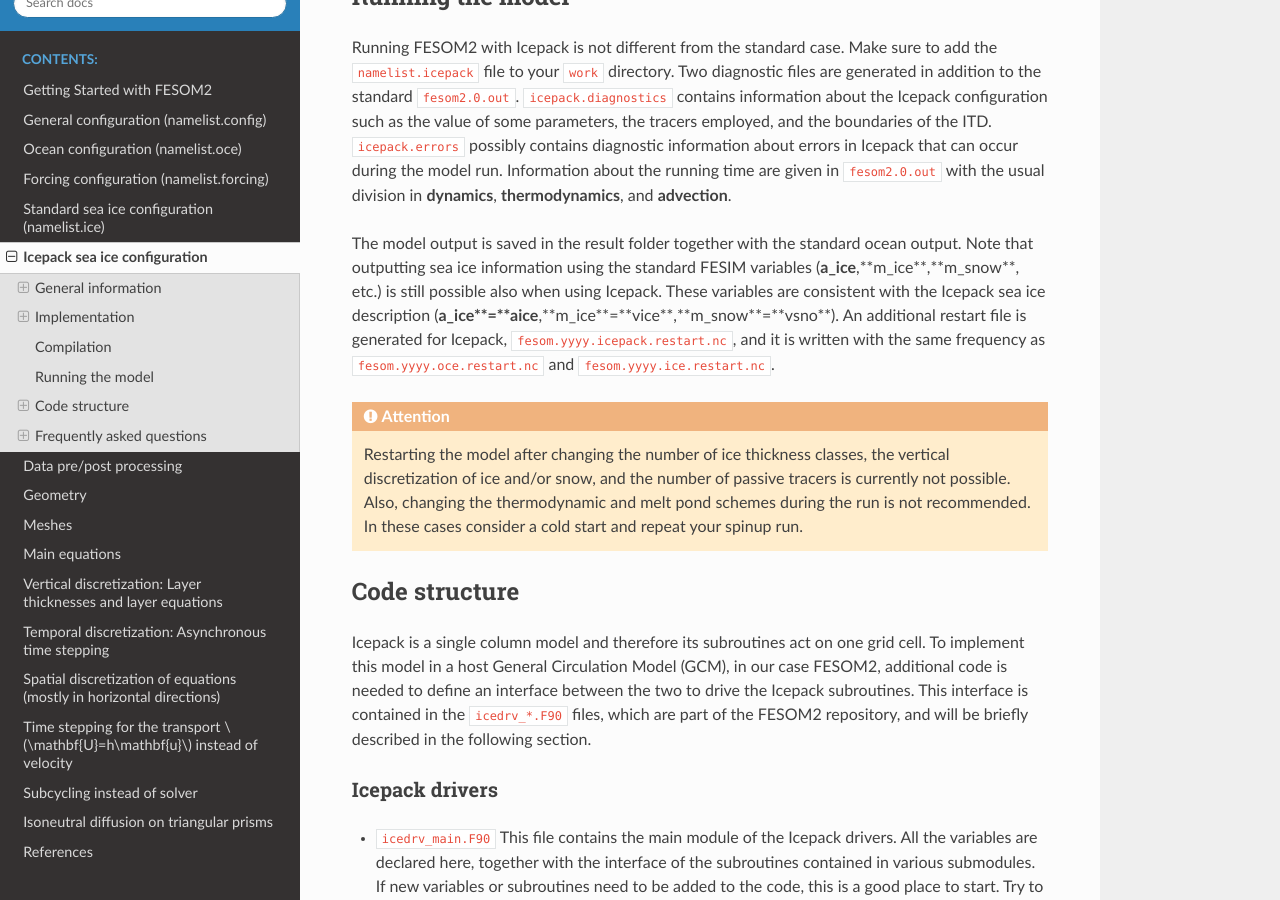
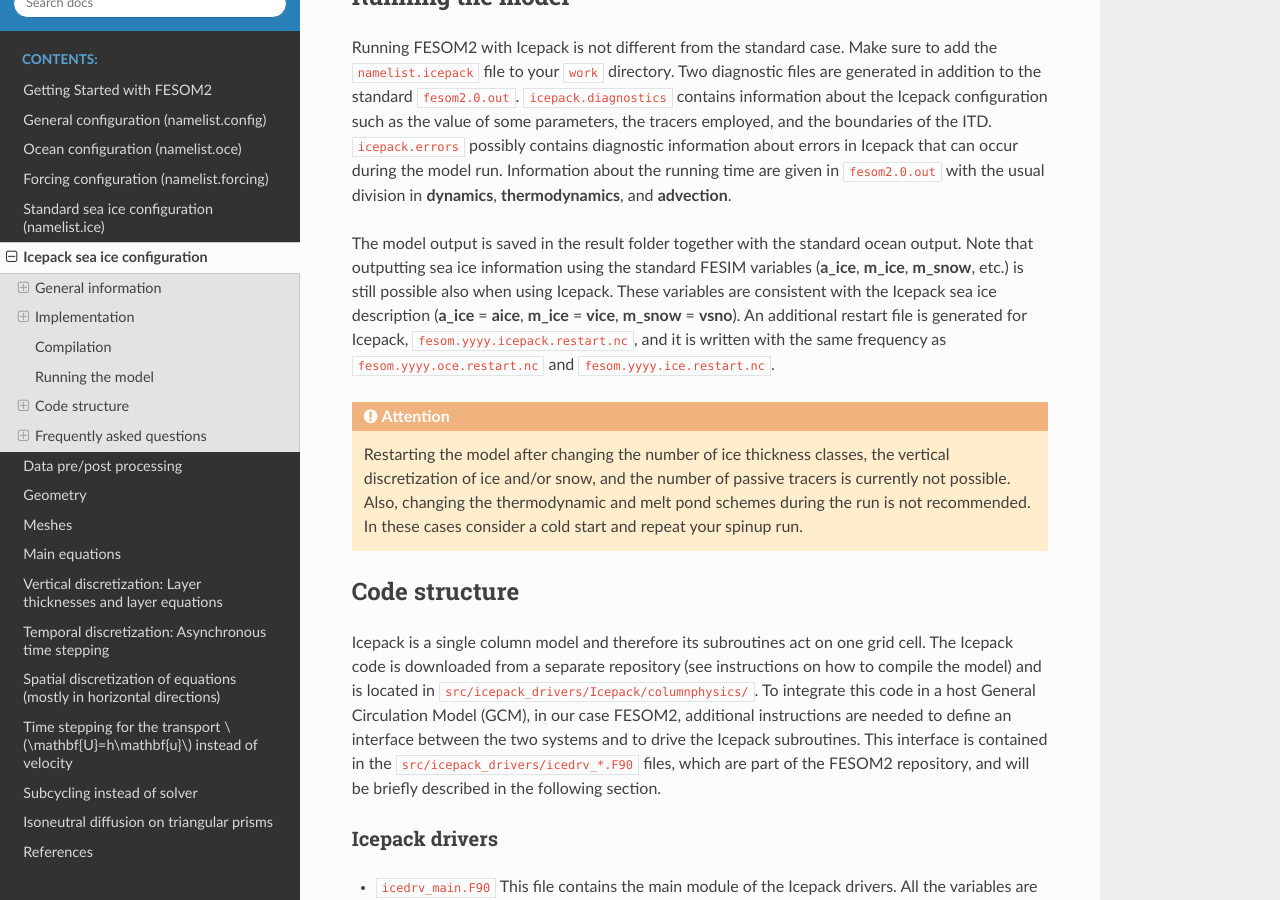
Before and after one commit to FESOM/fesom2_doc, a Sphinx documentation site: the page built from doc/icepack_in_fesom.rst, in a window 1280 px wide and 900 px high, scrolled down 3404 px. Built offline with Sphinx 7.4.7 and the Read the Docs theme 2.0.0, drawn with Linux system fonts in a browser that asks for light colours.

Commit message:
file description

```diff
--- a/doc/icepack_in_fesom.rst
+++ b/doc/icepack_in_fesom.rst
@@ -82,7 +82,7 @@ Running the model
 
 Running FESOM2 with Icepack is not different from the standard case. Make sure to add the ``namelist.icepack`` file to your ``work`` directory. Two diagnostic files are generated in addition to the standard ``fesom2.0.out``. ``icepack.diagnostics`` contains information about the Icepack configuration such as the value of some parameters, the tracers employed, and the boundaries of the ITD. ``icepack.errors`` possibly contains diagnostic information about errors in Icepack that can occur during the model run. Information about the running time are given in ``fesom2.0.out`` with the usual division in **dynamics**, **thermodynamics**, and **advection**.
 
-The model output is saved in the result folder together with the standard ocean output. Note that outputting sea ice information using the standard FESIM variables (**a_ice**,**m_ice**,**m_snow**, etc.) is still possible also when using Icepack. These variables are consistent with the Icepack sea ice description (**a_ice**=**aice**,**m_ice**=**vice**,**m_snow**=**vsno**). An additional restart file is generated for Icepack, ``fesom.yyyy.icepack.restart.nc``, and it is written with the same frequency as ``fesom.yyyy.oce.restart.nc`` and ``fesom.yyyy.ice.restart.nc``.
+The model output is saved in the result folder together with the standard ocean output. Note that outputting sea ice information using the standard FESIM variables (**a_ice**, **m_ice**, **m_snow**, etc.) is still possible also when using Icepack. These variables are consistent with the Icepack sea ice description (**a_ice** = **aice**, **m_ice** = **vice**, **m_snow** = **vsno**). An additional restart file is generated for Icepack, ``fesom.yyyy.icepack.restart.nc``, and it is written with the same frequency as ``fesom.yyyy.oce.restart.nc`` and ``fesom.yyyy.ice.restart.nc``.
 
 .. attention::
    Restarting the model after changing the number of ice thickness classes, the vertical discretization of ice and/or snow, and the number of passive tracers is currently not possible. Also, changing the thermodynamic and melt pond schemes during the run is not recommended. In these cases consider a cold start and repeat your spinup run.
@@ -90,21 +90,31 @@ The model output is saved in the result folder together with the standard ocean
 Code structure
 ==============
 
-Icepack is a single column model and therefore its subroutines act on one grid cell. To implement this model in a host General Circulation Model (GCM), in our case FESOM2, additional code is needed to define an interface between the two to drive the Icepack subroutines. This interface is contained in the ``icedrv_*.F90`` files, which are part of the FESOM2 repository, and will be briefly described in the following section.
+Icepack is a single column model and therefore its subroutines act on one grid cell. The Icepack code is downloaded from a separate repository (see instructions on how to compile the model) and is located in ``src/icepack_drivers/Icepack/columnphysics/``. To integrate this code in a host General Circulation Model (GCM), in our case FESOM2, additional instructions are needed to define an interface between the two systems and to drive the Icepack subroutines. This interface is contained in the ``src/icepack_drivers/icedrv_*.F90`` files, which are part of the FESOM2 repository, and will be briefly described in the following section.
 
 Icepack drivers
 """""""""""""""
 
 - ``icedrv_main.F90`` This file contains the main module of the Icepack drivers. All the variables are declared here, together with the interface of the subroutines contained in various submodules. If new variables or subroutines need to be added to the code, this is a good place to start. Try to maintain all the variables private to increase the modularity of the code, and use the transfer interface to exchange variables with FESOM2.
+
 - ``icedrv_set.F90`` This file contains few subroutines that initialize the model parameters by reading the Icepack namelists or alternatively by extracting default values from the Icepack package. Furthermore, ``icepack.diagnostics`` is written here, and the sea ice state is initialized in case of a cold start of the model.
+
 - ``icedrv_allocate.F90`` This file contains subroutines that allocate the Icepack variables declared in ``icedrv_main.F90``.
+
 - ``icedrv_init.F90`` This file contains subroutines that initialize the Icepack variables declared in ``icedrv_main.F90`` and allocated in ``icedrv_allocate.F90``.
+
 - ``icedrv_step.F90`` This file contains few subroutines that describe the calling sequence of the sea ice model when Icepack is used in FESOM2.
+
 - ``icedrv_advection.F90`` This file contains few subroutines that advect the Icepack tracers. If new parameterization or options are explored, you should check if the relative tracers are advected properly.
+
 - ``icedrv_transfer.F90`` This file contains subroutines that describe the procedure to pass information between FESOM2 and Icepack.
+
 - ``icedrv_io.F90`` This file contains subroutines that describe the I/O streams for the Icepack variables, including restart procedures. If new parameterization or options are explored, you should check if the relative tracers are restarted properly.
+
 - ``icedrv_kinds.F90`` This file declares some standard types for variable declarations.
+
 - ``icedrv_system.F90`` This file contains subroutines that handle model errors inside Icepack, possibly stopping the model run, and that output warning messages when appropriate.
+
 - ``icedrv_constants.F90`` This file defines some constants that are used in the Icepack drivers.
 
 Communication between Icepack and FESOM2
```
